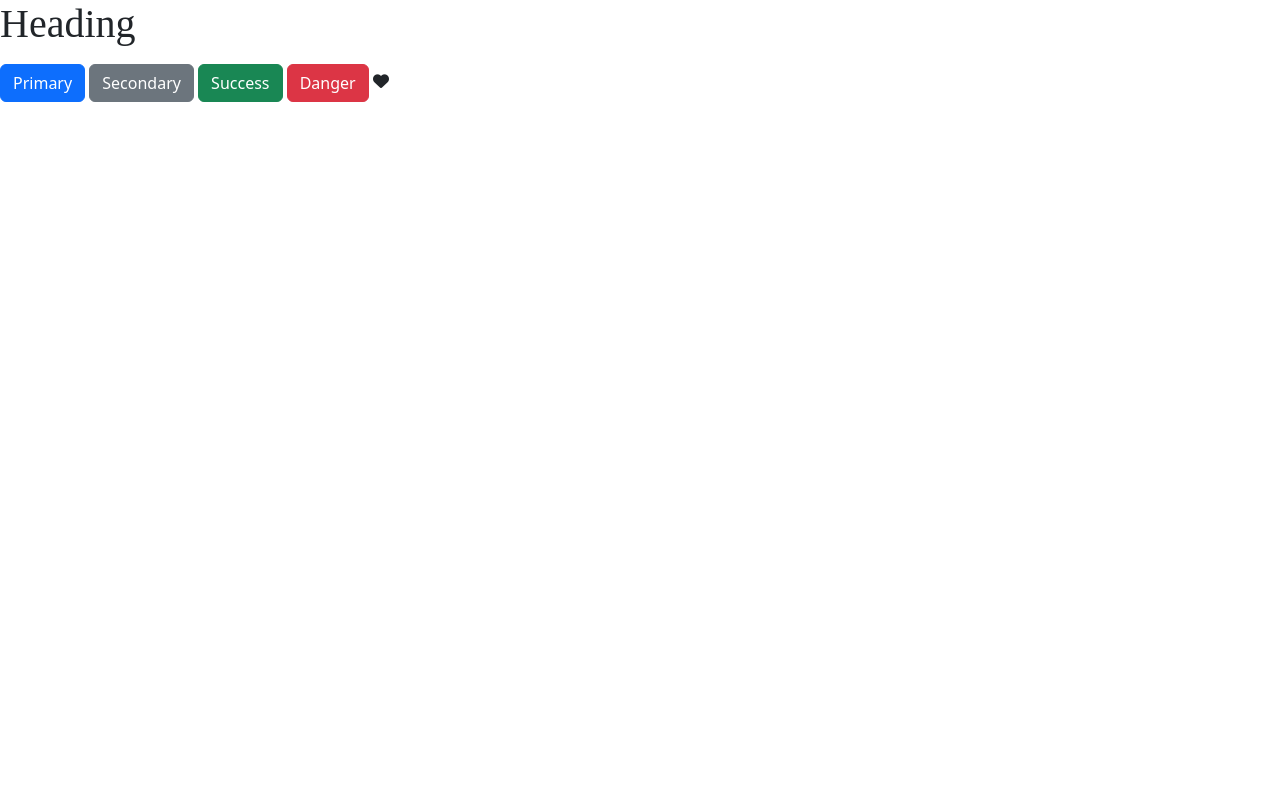
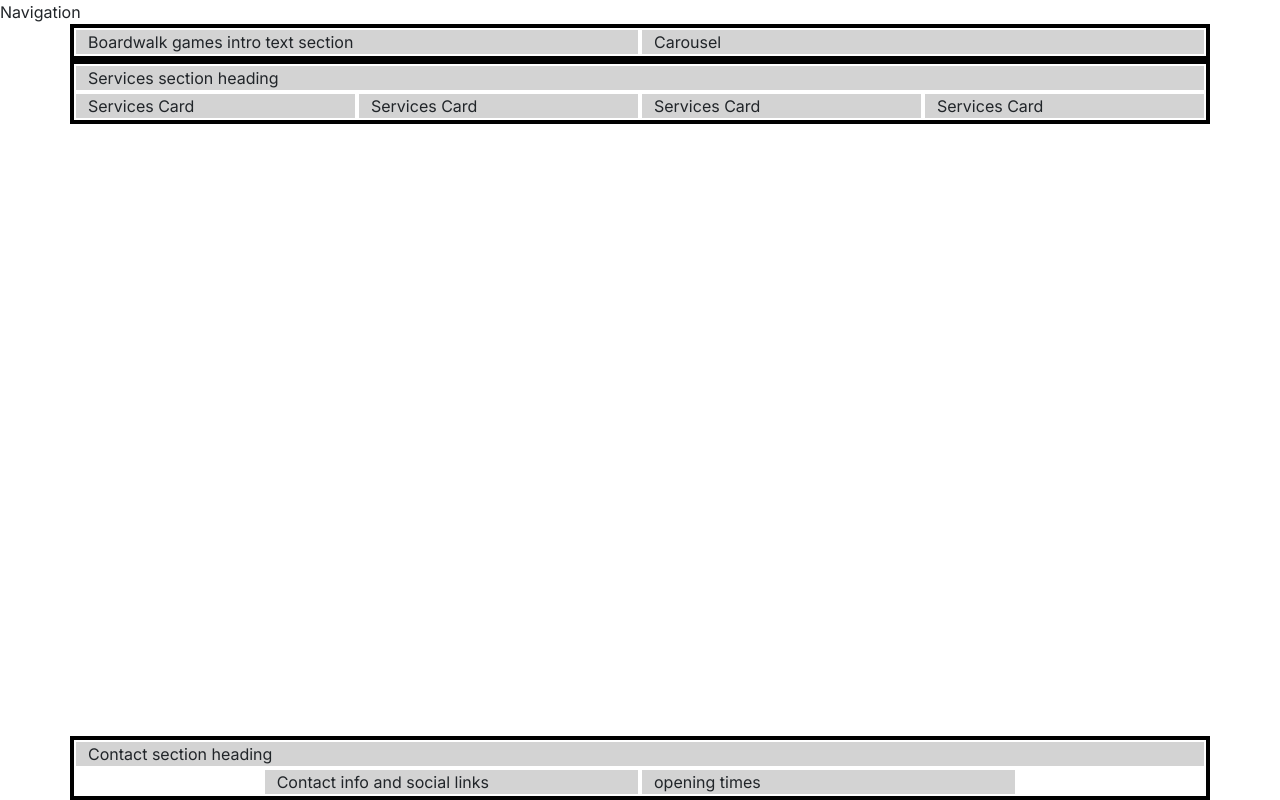
Before and after one commit to sims-bit/boardwalk-games, a plain HTML site: page index.html in a window 1280 px wide. Drawn offline with nearby package versions, Linux system fonts and the light colour scheme; a web font is replaced by a local one.

Commit message:
Add the homepage boilerplate

```diff
--- a/assets/css/styles.css
+++ b/assets/css/styles.css
@@ -1,23 +1,36 @@
 /*Google fonts import*/
 @import url('https://fonts.googleapis.com/css2?family=Inter:ital,opsz,wght@0,14..32,100..900;1,14..32,100..900&family=Macondo&display=swap');
 
-.macondo-regular {
-    font-family: "Macondo", cursive;
-    font-weight: 400;
-    font-style: normal;
-  }
-
-.inter-<uniquifier> {
-    font-family: "Inter", sans-serif;
-    font-optical-sizing: auto;
-    font-weight: <weight>;
-    font-style: normal;
-  }
-
-body {
-    font-family: inter;
+/*css variables*/
+:root {
+    --primary-font: "Inter", sans-serif;
+    --secondary-font: "Macondo", cursive;
+    --primary-color: #3a2620; /*dark brown*/
+    --secondary-color: #aa9581; /*light brown*/
+    --highlight-color: #416a8e; /*blue*/
+    --highlight-color-light: #7a9fc2; /*light blue*/
 }
 
-h1 {
-    font-family: macondo;
+/*Global styles*/
+body {
+  font-family: var(--primary-font);
 }
+
+h1, h2, h3 {
+  font-family: var(--secondary-font);
+  color: var(--primary-color);
+}
+
+.sub-heading-color {
+  color: var(--highlight-color);
+}
+
+/*grid visualisation css for testing*/
+.container, .row {
+  border: 2px solid black;
+}
+
+.col-12 {
+  border: 2px solid white;
+  background-color: lightgrey;
+}
--- a/index.html
+++ b/index.html
@@ -3,20 +3,67 @@
 <head>
     <meta charset="UTF-8">
     <meta name="viewport" content="width=device-width, initial-scale=1">
+    <meta name="description" content="Boardwalk Games, your ultimate gaming retreat!  Perfect for casual gamers, enthusiasts, and student gatherings.  Visit us for your next adventure in board gaming.">
+    <title>Boardwalk Games | Home</title>
+
+    <!-- favicons generated by favicon.io -->
+    <link rel="apple-touch-icon" sizes="180x180" href="assets/images/apple-touch-icon.png">
+    <link rel="icon" type="image/png" sizes="32x32" href="assets/images/favicon-32x32.png">
+    <link rel="icon" type="image/png" sizes="16x16" href="assets/images/favicon-16x16.png">
+
+
+    <!-- Bootstrap 5 CSS -->
+    <link href="https://cdn.jsdelivr.net/npm/bootstrap@5.3.3/dist/css/bootstrap.min.css" rel="stylesheet"
+        integrity="sha384-QWTKZyjpPEjISv5WaRU9OFeRpok6YctnYmDr5pNlyT2bRjXh0JMhjY6hW+ALEwIH" crossorigin="anonymous">
+
+    <!-- Custom CSS -->
     <link rel="stylesheet" href="assets/css/styles.css">
-    <link href="https://cdn.jsdelivr.net/npm/bootstrap@5.3.3/dist/css/bootstrap.min.css" rel="stylesheet" integrity="sha384-QWTKZyjpPEjISv5WaRU9OFeRpok6YctnYmDr5pNlyT2bRjXh0JMhjY6hW+ALEwIH" crossorigin="anonymous">
+</head>
+<!--Classes on body set to work with mt-auto on footer to ensure it always stays at the bottom of the page-->
+<body class="d-flex flex-column min-vh-100">
+    <!--Navigation-->
+    <div>Navigation</div>
+
+    <!--Header with carousel-->
+    <header class="container">
+        <div class="row">
+            <div class="col-12 col-xl-6">Boardwalk games intro text section</div>
+            <div class="col-12 col-xl-6">Carousel</div>
+        </div>
+    </header>
+
+    <!--main element to hold all key sections of the home page. It is not part of the grid structure-->
+    <main>
+       <section class="container">
+        <div class="row">
+            <div class="col-12">Services section heading</div>
+            <div class="col-12 col-md-6 col-xl-3">Services Card</div>
+            <div class="col-12 col-md-6 col-xl-3">Services Card</div>
+            <div class="col-12 col-md-6 col-xl-3">Services Card</div>
+            <div class="col-12 col-md-6 col-xl-3">Services Card</div>
+        </div>
+       </section>
+    </main>
+
+    <!--Footer/ Contact section-->
+    <!--mt-auto added to push footer to the bottom of the page-->
+    <footer class="mt-auto">
+        <div class="container">
+            <div class="row justify-content-center">
+                <div class="col-12">Contact section heading</div>
+                <!--Contact info-->
+                <div class="col-12 col-md-6 col-xl-4">Contact info and social links</div>
+                <!--Opening times-->
+                <div class="col-12 col-md-6 col-xl-4">opening times</div>
+            </div>
+        </div>
+    </footer>
+
+
+    <!--Bootstrap Js-->
+    <script src="https://cdn.jsdelivr.net/npm/bootstrap@5.3.3/dist/js/bootstrap.bundle.min.js" integrity="sha384-YvpcrYf0tY3lHB60NNkmXc5s9fDVZLESaAA55NDzOxhy9GkcIdslK1eN7N6jIeHz" crossorigin="anonymous"></script>
+
+    <!--Fontawesome kit-->
     <script src="https://kit.fontawesome.com/c2ddecfd74.js" crossorigin="anonymous"></script>
-    <title>boardwalk-games</title>
-</head>
-<body>
-    <h1>Heading</h1>
-    <p></p>
-    <button type="button" class="btn btn-primary">Primary</button>
-    <button type="button" class="btn btn-secondary">Secondary</button>
-    <button type="button" class="btn btn-success">Success</button>
-    <button type="button" class="btn btn-danger">Danger</button>
-    <i class="fa-solid fa-heart"></i>
-
-    <script src="https://cdn.jsdelivr.net/npm/bootstrap@5.3.3/dist/js/bootstrap.bundle.min.js" integrity="sha384-YvpcrYf0tY3lHB60NNkmXc5s9fDVZLESaAA55NDzOxhy9GkcIdslK1eN7N6jIeHz" crossorigin="anonymous"></script>
 </body>
 </html>
```
